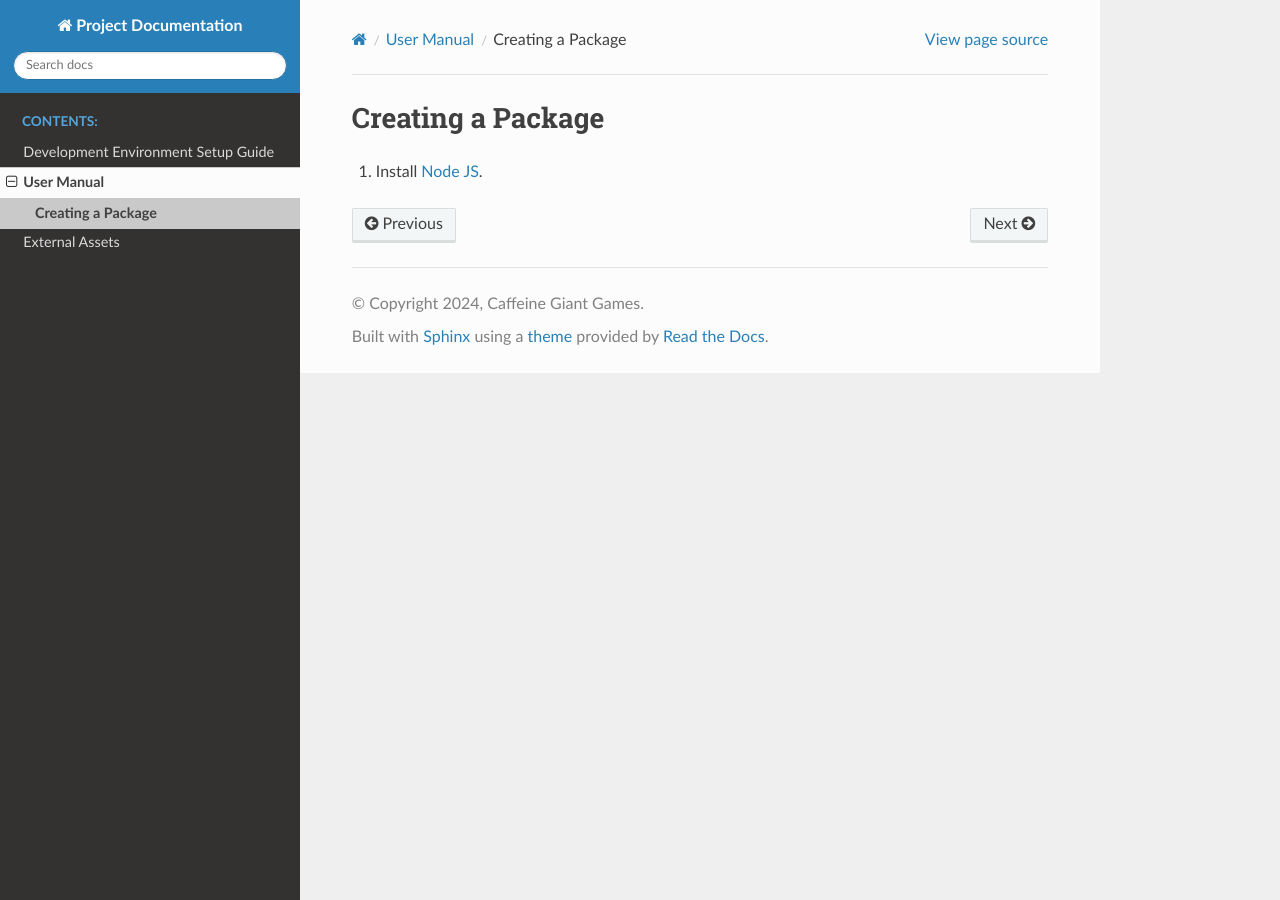
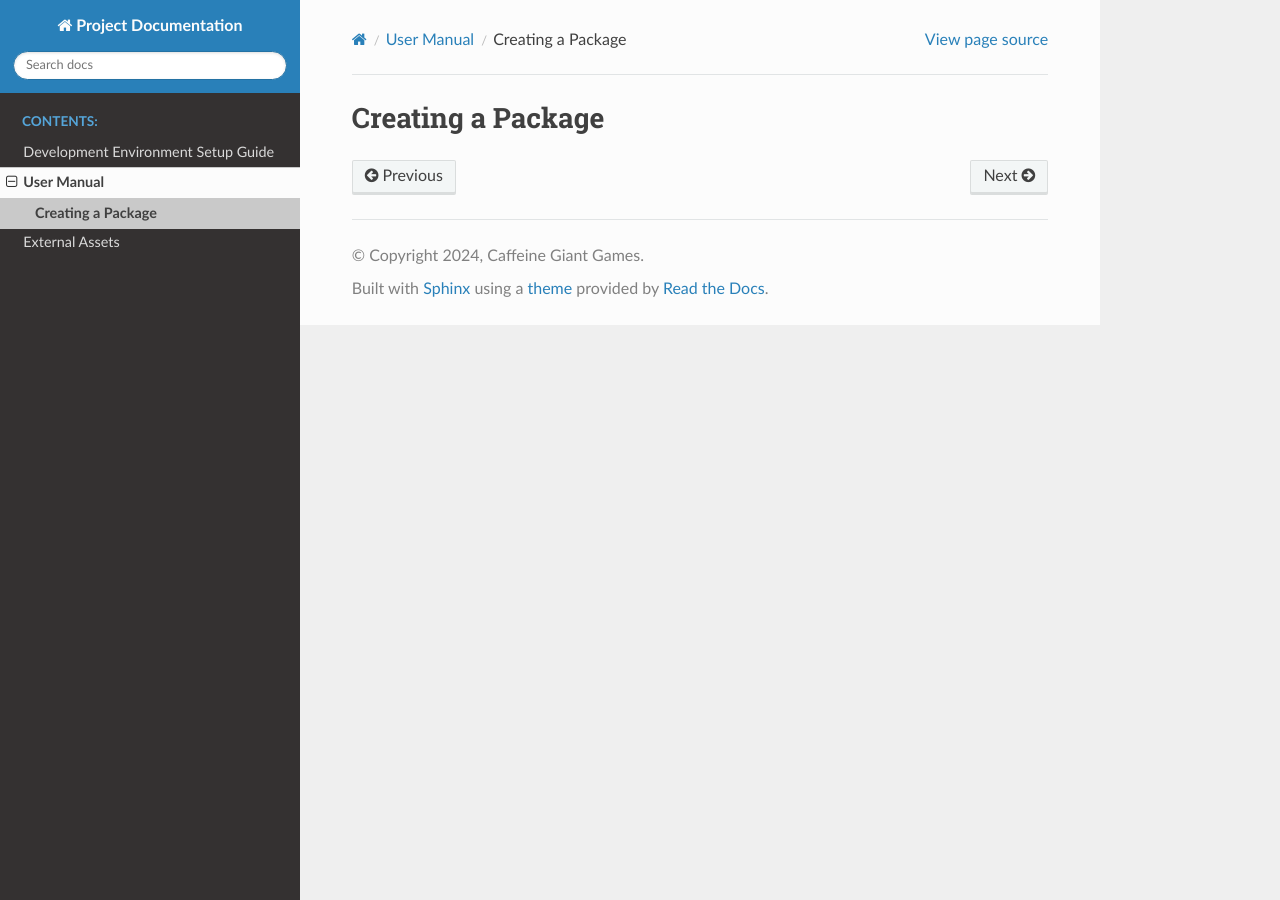
Before and after one commit to hsinclair6140/asset-factory, a Sphinx documentation site: the page built from Documentation/doc/UserManual/CreatingAPackage/creating_a_package.rst, in a window 1280 px wide. Built offline with Sphinx 7.4.7 and the Read the Docs theme 2.0.0, drawn with Linux system fonts in a browser that asks for light colours.

Commit message:
debugging npm workflow.

```diff
--- a/Documentation/doc/UserManual/CreatingAPackage/creating_a_package.rst
+++ b/Documentation/doc/UserManual/CreatingAPackage/creating_a_package.rst
@@ -1,4 +1,2 @@
 Creating a Package
 ==================
-
-1. Install `Node JS <https://nodejs.org/en/download>`_.
--- a/Source/AssetFactory/Content/AssetFactory/SFX/Ambient/Dark/index.js
+++ /dev/null
@@ -1 +0,0 @@
-console.log("Hello, World!");
```
Also changed, not shown: Source/AssetFactory/Content/AssetFactory/SFX/Ambient/Dark/package.json (deleted, +0 -28 lines), 2 other files.
